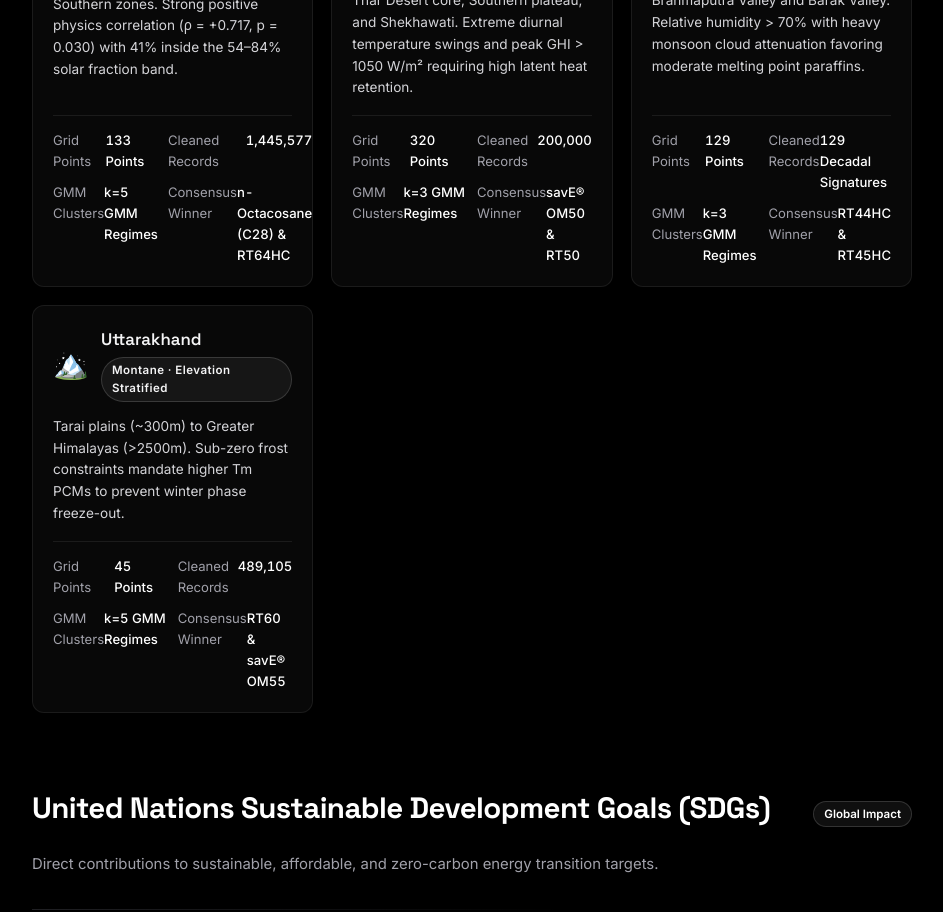
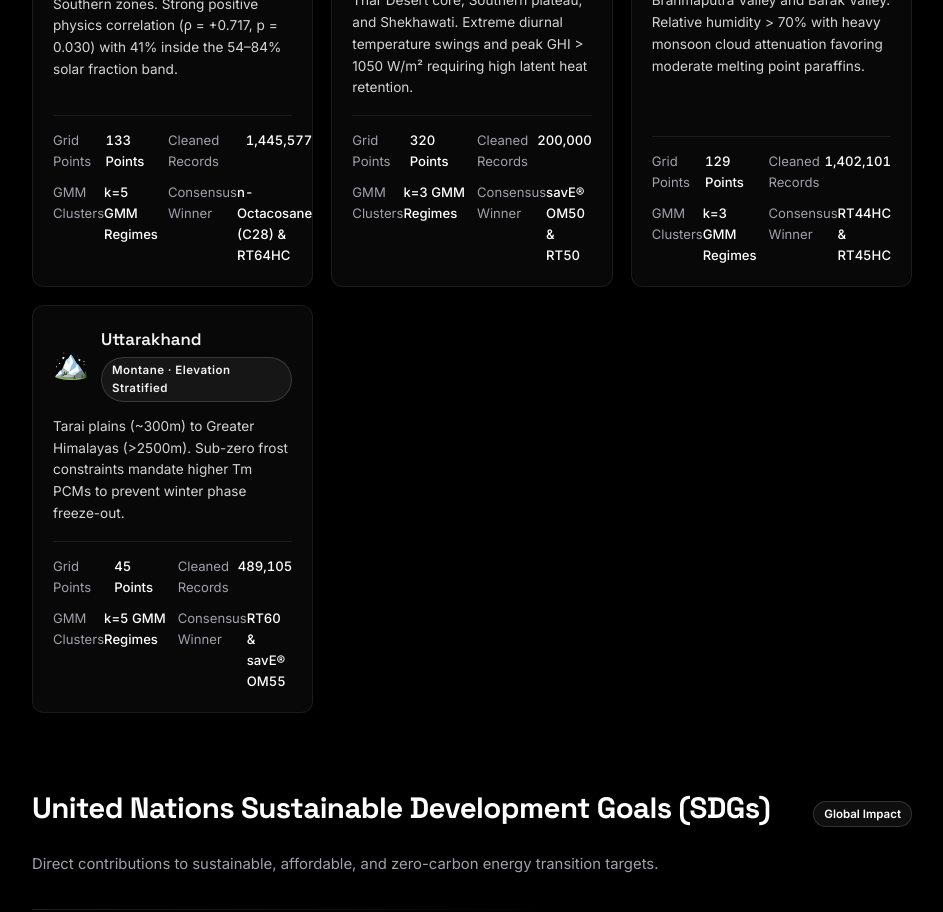
Before and after one commit to Final-year-project-G12/Documentation-Portal, a React (Create React App) app: page / in a window 1280 px wide. Shown: the part 3900-4812 px from the top of the page, without its empty margins (304-1247 px from the left). Built offline with nearby package versions, Linux system fonts and the light colour scheme.

Commit message:
fix(docs): update Assam records count to 1,402,101 in OverviewPage

```diff
--- a/src/pages/OverviewPage.js
+++ b/src/pages/OverviewPage.js
@@ -112,7 +112,7 @@ const TERRITORIES = [
     name: "Assam",
     tag: "Subtropical · Monsoon Attenuated",
     gridPoints: 129,
-    records: "129 Decadal Signatures",
+    records: "1,402,101",
     regimes: "k=3 GMM Regimes",
     primaryPCM: "RT44HC & RT45HC",
     summary: "Brahmaputra Valley and Barak Valley. Relative humidity > 70% with heavy monsoon cloud attenuation favoring moderate melting point paraffins.",
```
